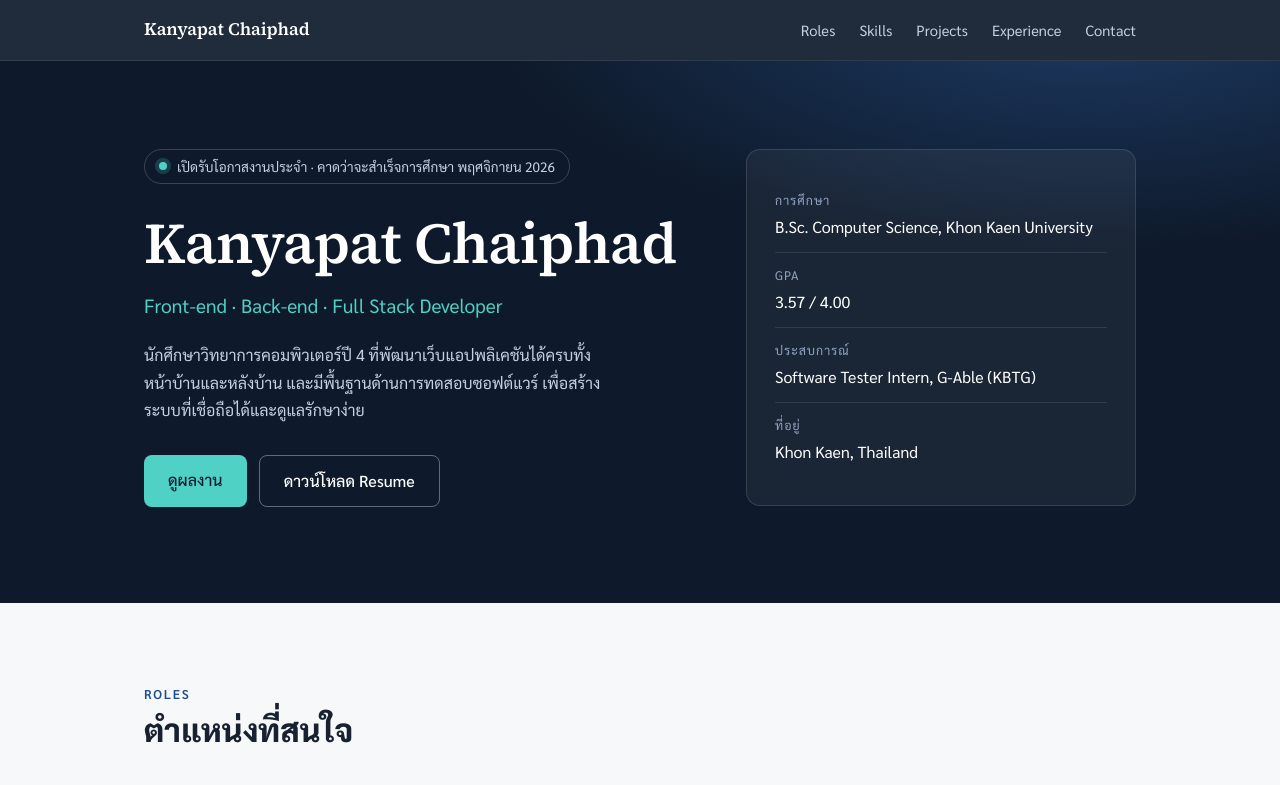
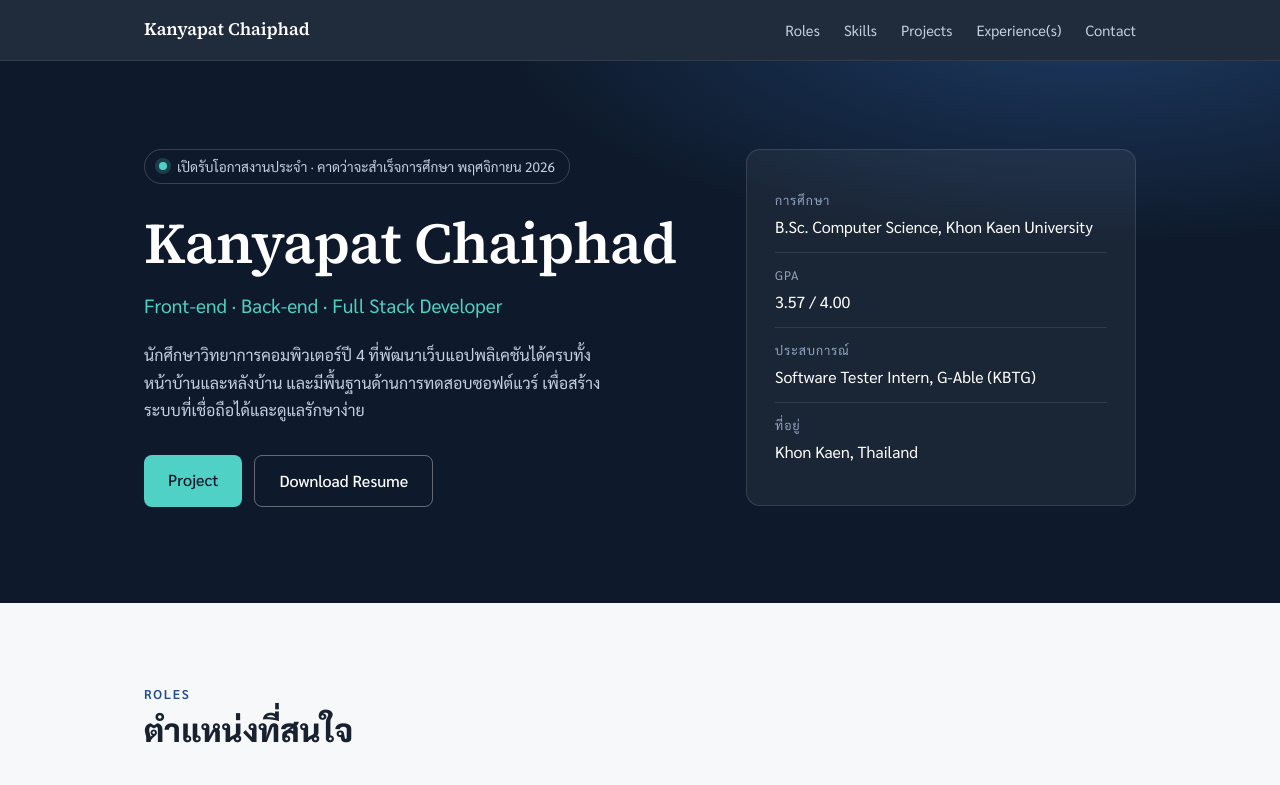
Before and after one commit to cherrryp/Resume-Website, a Next.js app: page / in a window 1280 px wide. Shown: the top 785 px of the page. Built offline with nearby package versions, Linux system fonts and the light colour scheme.

Commit message:
Modified: Navbar

```diff
--- a/components/layout/Navbar.js
+++ b/components/layout/Navbar.js
@@ -4,7 +4,7 @@ const links = [
   ["#roles", "Roles"],
   ["#skills", "Skills"],
   ["#projects", "Projects"],
-  ["#experience", "Experience"],
+  ["#experiences", "Experience(s)"],
   ["#contact", "Contact"],
 ];
 
--- a/components/sections/Experience.js
+++ b/components/sections/Experiences.js
@@ -1,14 +1,14 @@
 import SectionHeading from "@/components/ui/SectionHeading";
-import { experience } from "@/data/experience";
+import { experiences } from "@/data/experiences";
 import { education as edu } from "@/data/profile";
 
-export default function Experience() {
+export default function Experiences() {
   return (
-    <section id="experience" className="sec alt">
+    <section id="experiences" className="sec alt">
       <div className="wrap two">
         <div>
-          <SectionHeading eyebrow="Experience" title="ประสบการณ์" />
-          {experience.map((e) => (
+          <SectionHeading eyebrow="Experiences" title="ประสบการณ์" />
+          {experiences.map((e) => (
             <article className="timeline" key={e.role}>
               <h3>{e.role}</h3>
               <p className="meta">{e.org} · {e.period}</p>
--- a/components/sections/Hero.js
+++ b/components/sections/Hero.js
@@ -10,8 +10,8 @@ export default function Hero() {
           <p className="headline">{p.headline}</p>
           <p className="intro">{p.intro}</p>
           <div className="actions">
-            <a className="btn primary" href="#projects">ดูผลงาน</a>
-            <a className="btn ghost" href={p.resumePdf} download>ดาวน์โหลด Resume</a>
+            <a className="btn primary" href="#projects">Project</a>
+            <a className="btn ghost" href={p.resumePdf} download>Download Resume</a>
           </div>
         </div>
         <aside className="panel" aria-label="ข้อมูลโดยย่อ">
```
